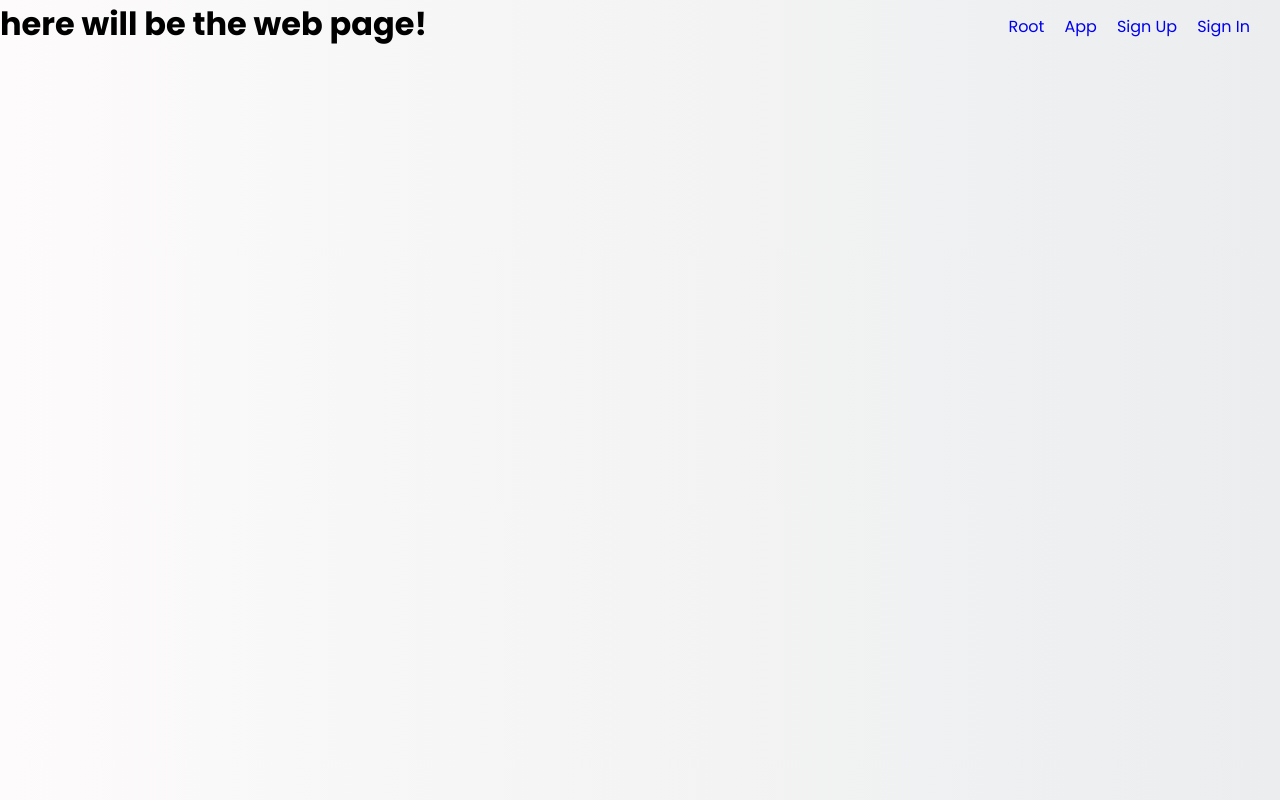
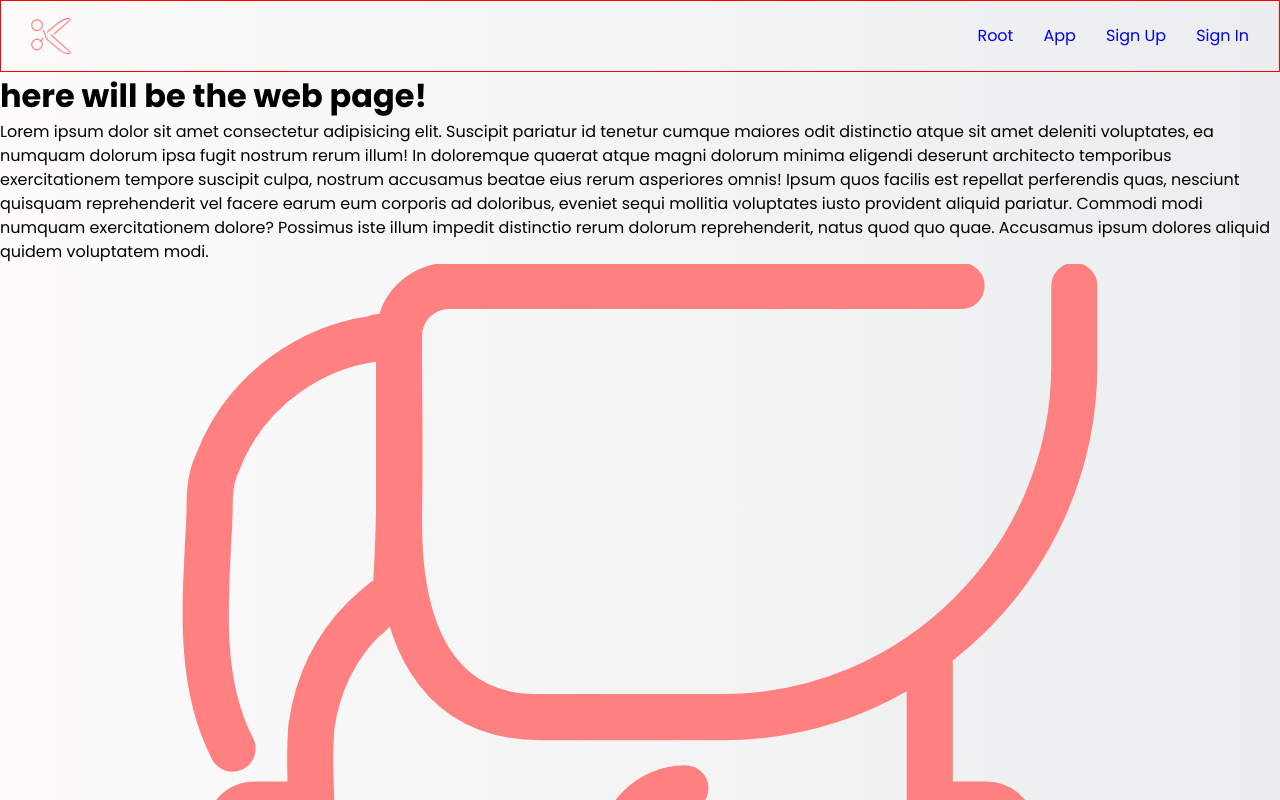
Before and after one commit to denigogov/AppointmentSystem, a React (Vite) app in the folder Client/: page / in a window 1280 px wide. Shown: the top 800 px of the page. Built offline with nearby package versions, Linux system fonts and the light colour scheme.

Commit message:
mobile res fixing

```diff
--- a/Client/src/pages/Home/WebPage.tsx
+++ b/Client/src/pages/Home/WebPage.tsx
@@ -1,7 +1,26 @@
+import svgIcon from "../../assets/loginInputIcon.svg";
+import "../../styling/_root.scss";
+
 const WebPage = () => {
   return (
-    <div>
+    <div className="componentTest">
       <h1>here will be the web page!</h1>
+      <p>
+        Lorem ipsum dolor sit amet consectetur adipisicing elit. Suscipit
+        pariatur id tenetur cumque maiores odit distinctio atque sit amet
+        deleniti voluptates, ea numquam dolorum ipsa fugit nostrum rerum illum!
+        In doloremque quaerat atque magni dolorum minima eligendi deserunt
+        architecto temporibus exercitationem tempore suscipit culpa, nostrum
+        accusamus beatae eius rerum asperiores omnis! Ipsum quos facilis est
+        repellat perferendis quas, nesciunt quisquam reprehenderit vel facere
+        earum eum corporis ad doloribus, eveniet sequi mollitia voluptates iusto
+        provident aliquid pariatur. Commodi modi numquam exercitationem dolore?
+        Possimus iste illum impedit distinctio rerum dolorum reprehenderit,
+        natus quod quo quae. Accusamus ipsum dolores aliquid quidem voluptatem
+        modi.
+      </p>
+
+      <img src={svgIcon} alt="" />
     </div>
   );
 };
--- a/Client/src/pages/Root.tsx
+++ b/Client/src/pages/Root.tsx
@@ -6,7 +6,6 @@ import logoImg from "../assets/loginLogo.svg";
 import { useAuth } from "../helpers/Auth";
 
 const Root = () => {
-  const isPhone = window.innerWidth < 768;
   const [openNav, setOpenNav] = useState<boolean>(false);
 
   const auth = useAuth();
@@ -21,19 +20,15 @@ const Root = () => {
 
   return (
     <div className="main-nav">
-      <nav className={openNav && isPhone ? "nav" : "nav close-nav"}>
-        {isPhone && openNav && (
+      {/* I add  this one  "openNav closeNav" to be able to style on desktop */}
+      <div className={openNav ? "openNav" : "openNav closeNav"}>
         <div className="logo">
-            <img src={logoImg} alt="logo " />
-            <p>SalonPro Scheduler Suite System</p>
+          <img src={logoImg} alt="" />
         </div>
-        )}
-
-        {isPhone && openNav && (
-          <div>
-            <p>{auth?.userInfo?.username ?? ""}</p>
+        <div className="usernameNavBar">
+          <p>{auth.userInfo?.username ?? "dejan"}</p>
         </div>
-        )}
+        <nav>
           <ul>
             <li>
               <NavLink to="/">Root</NavLink>
@@ -48,15 +43,13 @@ const Root = () => {
               <NavLink to="login">Sign In</NavLink>
             </li>
           </ul>
-
-        {isPhone && openNav && (
-          <div>
-            <p>info about me</p>
-          </div>
-        )}
         </nav>
 
-      {/* navigation Menu for Phone */}
+        <div className="appInfoNav">
+          <h1>info</h1>
+        </div>
+      </div>
+
       <div className={openNav ? "overlay" : ""} onClick={handleNavBar}>
         {!openNav && (
           <div className="navIcon">
--- a/Client/src/styling/_colors.scss
+++ b/Client/src/styling/_colors.scss
@@ -6,6 +6,7 @@ $button-dark: linear-gradient(to right, #d25b5b, rgb(254, 147, 147));
 
 $font-Primary: #39424e;
 $font-Secound: #666666;
+$font-style: rgb(254, 147, 147);
 
 $border-Primary: #fdfbfb;
 $border-Primary-Dark: #b7b7b7;
--- a/Client/src/styling/_index.scss
+++ b/Client/src/styling/_index.scss
@@ -13,6 +13,7 @@ html {
 }
 
 body {
+  background: colors.$background;
   line-height: 1.5;
   font-family: general.$primary-font;
 }
--- a/Client/src/styling/_root.scss
+++ b/Client/src/styling/_root.scss
@@ -2,44 +2,80 @@
 @use "./general";
 @use "./mixin";
 
+// Desktop View
 .main-nav {
-  background: colors.$background;
-  height: 100vh;
-
-  .nav {
-    position: fixed;
-    z-index: 3;
-    position: absolute;
-    height: 100vh;
-    width: 280px;
-    // ADD FLEX PROPERTY TO SPLIT THE ICON AND OTHER STUFF INSIDE OF MOBILE NAV
+  .openNav {
+    border: 1px solid red;
+    padding: 15px 30px;
     display: flex;
-    flex-direction: column;
     align-items: center;
-    text-align: center;
-    justify-content: space-around;
-    gap: 20px;
-    // flex end !!
-
-    background: colors.$background-alternative;
-    transition: general.$transition;
+    justify-content: space-between;
 
     ul {
-      //  width: 100vw; fiting the property of parrent to be 280px
-      width: 100vw;
-      // border: 1px solid red;
-
       display: flex;
-      flex-direction: column;
-      gap: 20px;
+      gap: 30px;
     }
   }
 }
 
-// Hamburger Menu
+.logo {
+  width: 40px;
+}
+
+.usernameNavBar {
+  font-size: 13px;
+  color: colors.$font-style;
+}
+
+.usernameNavBar,
+.appInfoNav {
+  display: none;
+}
+@media (max-width: 640px) {
+  .main-nav {
+    .openNav {
+      position: fixed;
+      min-height: 100vh;
+      width: 280px;
+      display: flex;
+      flex-direction: column;
+      justify-content: space-around;
+      z-index: 3;
+      background: colors.$background-alternative;
+      transition: general.$transition;
+      ul {
+        width: 100%;
+
+        display: flex;
+        flex-direction: column;
+        align-items: center;
+        justify-content: center;
+        align-content: center;
+      }
+    }
+
+    .closeNav {
+      transition: general.$transition;
+      transform: translateX(-300px);
+    }
+  }
+
+  .logo {
+    width: 80px;
+  }
+  .usernameNavBar,
+  .appInfoNav {
+    display: block;
+  }
+
+  .overlay {
+    @include mixin.overlay();
+  }
+
+  // // Hamburger Menu
   .navIcon {
     z-index: 2;
-  position: absolute;
+    position: fixed;
     top: 0px;
     left: 25px;
     transform: translate(-50%, 50%) rotate(90deg);
@@ -69,54 +105,4 @@
       }
     }
   }
-
-.overlay {
-  @include mixin.overlay();
 }
-
-// Classes only avaible to phone
-.close-nav {
-  position: absolute;
-  transition: all 0.6s linear;
-  transform: translateX(-300px);
-  z-index: 3;
-}
-
-.logo {
-  display: flex;
-  flex-direction: column;
-  align-items: center;
-  gap: 8px;
-  font-size: 12px;
-  img {
-    width: 100px;
-  }
-}
-
-@media (min-width: 640px) {
-  .navIcon {
-    display: none;
-  }
-  .close-nav {
-    transform: translateX(0);
-  }
-
-  // Must be nested!
-  .main-nav {
-    .nav {
-      background-color: transparent;
-      display: flex;
-      justify-content: start;
-      align-items: flex-start;
-
-      ul {
-        padding: 15px 30px;
-        // border: 1px solid red;
-        justify-content: end;
-        align-items: start;
-        flex-direction: row;
-        background-color: transparent;
-      }
-    }
-  }
-}
```
Lines whose indentation alone changed are shown as unchanged.
